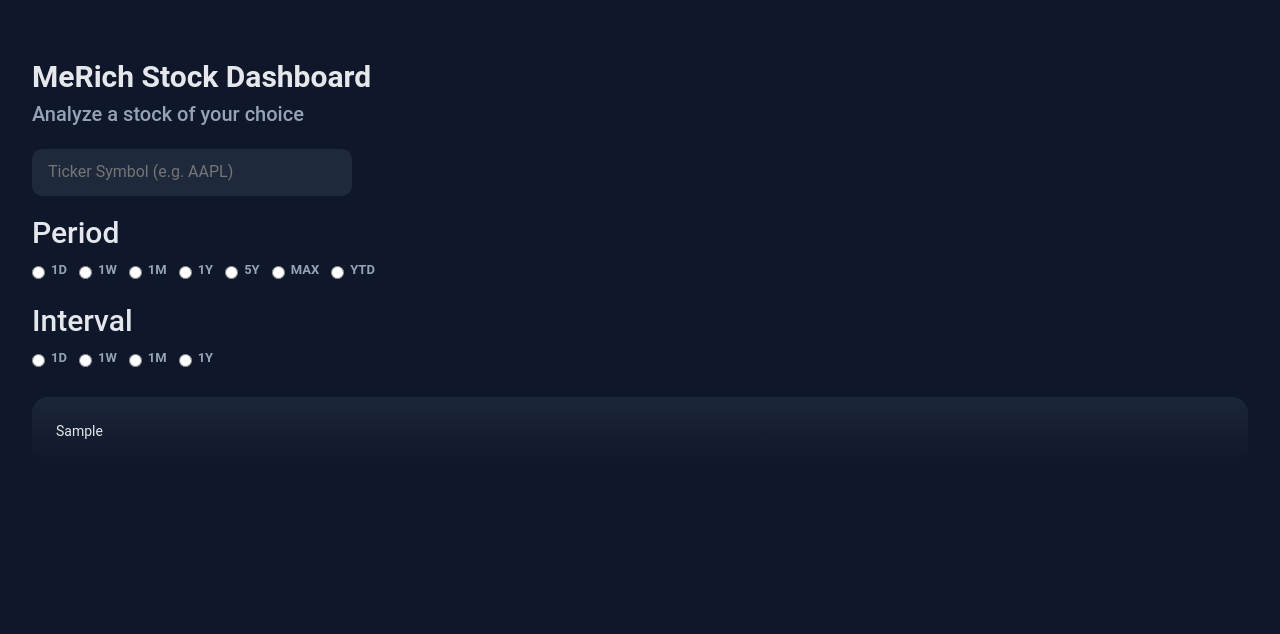
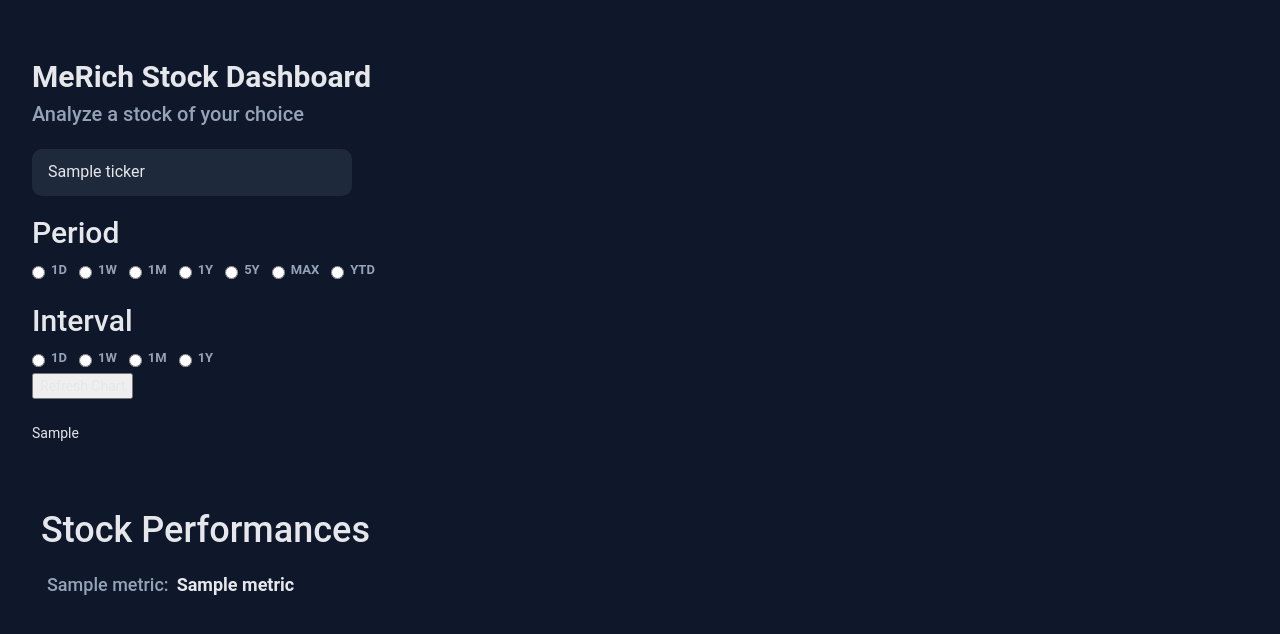
Before and after one commit to RichardM0/stock-assistant, a Flask app: template templates/index.html in a window 1280 px wide. Shown: the top 634 px of the page. Run offline with Flask 3, Linux system fonts and the light colour scheme; the template is opened without the code that fills it: most values are stand-ins (such as "Sample title", 1, 10 or a date in 2020); some libraries are stand-ins or nearby versions.

Commit message:
beginning to add metrics + fix formatting

```diff
--- a/app.py
+++ b/app.py
@@ -5,44 +5,56 @@ import plotly.graph_objects as go
 
 app = Flask(__name__)
 
+def format_large_number(value):
+    if value is None:
+        return "N/A"
+
+    abs_value = abs(value)
+
+    if abs_value >= 1e12:
+        return f"{value / 1e12:.2f}T"
+    elif abs_value >= 1e9:
+        return f"{value / 1e9:.2f}B"
+    elif abs_value >= 1e6:
+        return f"{value / 1e6:.2f}M"
+    elif abs_value >= 1e3:
+        return f"{value / 1e3:.2f}K"
+    else:
+        return f"{value:.2f}"
+
+
 @app.route("/", methods=["GET", "POST"])
 def home():
+    metrics = None
     ticker = None
     chart_html = None
     period = "1Y"
     interval = "1M"
+    period_map = {
+        "1D": "1d",
+        "1W": "1wk",
+        "1M": "1mo",
+        "1Y": "1y",
+        "5Y": "5y",
+        "MAX": "max",
+        "YTD": "ytd",
+    }
+    label_desc = {
+        "1D": "1 Day",
+        "1W": "1 Week",
+        "1M": "1 Month",
+        "1Y": "1 Year",
+        "5Y": "5 Years",
+        "MAX": "Max",
+        "YTD": "Year to Date",
+    }
+
     if request.method == "POST":
         ticker = request.form.get("ticker", "").upper()
         period = request.form.get("period", "1Y")
         interval = request.form.get("interval", "1M")
-        period_map = {
-            "1D": "1d",
-            "1W": "1wk",
-            "1M": "1mo",
-            "1Y": "1y",
-            "5Y": "5y",
-            "MAX": "max",
-            "YTD": "ytd",
-        }
 
-        label_desc = {
-            "1D": "1 Day",
-            "1W": "1 Week",
-            "1M": "1 Month",
-            "1Y": "1 Year",
-            "5Y": "5 Years",
-            "MAX": "Max",
-            "YTD": "Year to Date",
-        }
-
-        interval_map = {
-            "1D": "1d",
-            "1W": "1wk",
-            "1M": "1mo",
-            "1Y": "1y",
-        }
-
-        df = yf.download(ticker, period=period_map[period], interval=interval_map[interval])
+        df = yf.download(ticker, period=period_map[period], interval=period_map[interval])
         df.reset_index(inplace=True)
 
         if isinstance(df.columns, pd.MultiIndex):
@@ -61,7 +73,11 @@ def home():
         )
 
         fig.update_layout(
-            title=f"{ticker} — {label_desc[interval]} intervals over {label_desc[period]}",
+            title=dict(
+                text=f"<b>{ticker} -- {label_desc[interval]} over {label_desc[period]}</b>",
+                x=0.5,
+                xanchor="center"
+            ),
 
             paper_bgcolor="rgba(0,0,0,0)",
             plot_bgcolor="rgba(0,0,0,0)",
@@ -106,7 +122,14 @@ def home():
             config={"responsive": True}
         )
 
-    return render_template("index.html", chart_html=chart_html)
+        ticker_obj = yf.Ticker(ticker)
+
+        metrics={
+            "Current Price": f" {ticker_obj.fast_info.last_price:.2f}",
+            "Market Cap": f" {format_large_number(ticker_obj.info.get('marketCap'))}"
+        }
+
+    return render_template("index.html", period=period, interval=interval, ticker=ticker, chart_html=chart_html, metrics=metrics)
 
 if __name__ == "__main__":
     app.run(debug=True)
--- a/static/index.css
+++ b/static/index.css
@@ -71,20 +71,13 @@ body {
     box-shadow: 0 0 0 2px rgba(56, 189, 248, 0.35);
 }
 
-/* CHART CARD */
 .card {
     width: 100%;
-    background: linear-gradient(
-        180deg,
-        rgba(30,41,59,0.85),
-        rgba(15,23,42,1)
-    );
     border-radius: 16px;
     padding: 24px;
     margin-top: 24px;
 }
 
-/* FORCE PLOTLY TO FILL WIDTH */
 .card > div {
     width: 100% !important;
 }
@@ -108,3 +101,34 @@ body {
 .radio-group input[type="radio"] {
     accent-color: var(--accent);
 }
+
+.metrics{
+    display:flex;
+    flex-direction:row;
+    flex-wrap:wrap;
+    column-gap:25px;
+    align-items:center;
+}
+
+.metric{
+    padding:4px 6px;
+    display:flex;
+    flex-direction:row;
+    align-items:center;
+}
+
+.metric-text {
+    display: flex;
+    gap: 8px;
+    align-items: center;
+}
+
+.metric-label {
+    font-weight: 500;
+    color: var(--text-secondary);
+}
+
+.metric-value {
+    font-weight: 700;
+    color: var(--text-primary);
+}
--- a/templates/index.html
+++ b/templates/index.html
@@ -22,6 +22,7 @@
                     name="ticker"
                     class="text-field"
                     placeholder="Ticker Symbol (e.g. AAPL)"
+                    value="{{ ticker or '' }}"
                     required
             >
 
@@ -49,14 +50,39 @@
                 {% endfor %}
             </div>
 
+            <div class="button-container">
+                <button name="refresh" type="submit" class="refresh-btn">
+                    Refresh Chart
+                </button>
+            </div>
+
         </form>
 
         {% if chart_html %}
-        <div class="card">
+            <div>
                 {{ chart_html | safe }}
             </div>
         {% endif %}
 
+        <div class="row">
+            <div class="col-md-12 card">
+                <h1>Stock Performances</h1>
+                {% if metrics %}
+                <div class="metrics">
+                    {% for i in metrics %}
+                        <div class="metric">
+                            <h4 class="metric-text">
+                                <span class="metric-label">{{ i }}:</span>
+                                <span class="metric-value">{{ metrics[i] }}</span>
+                            </h4>
+                        </div>
+                    {% endfor %}
+                </div>
+                {% endif %}
+
+            </div>
+        </div>
+
     </div>
 </body>
 </html>
```
Lines whose indentation alone changed are shown as unchanged.
